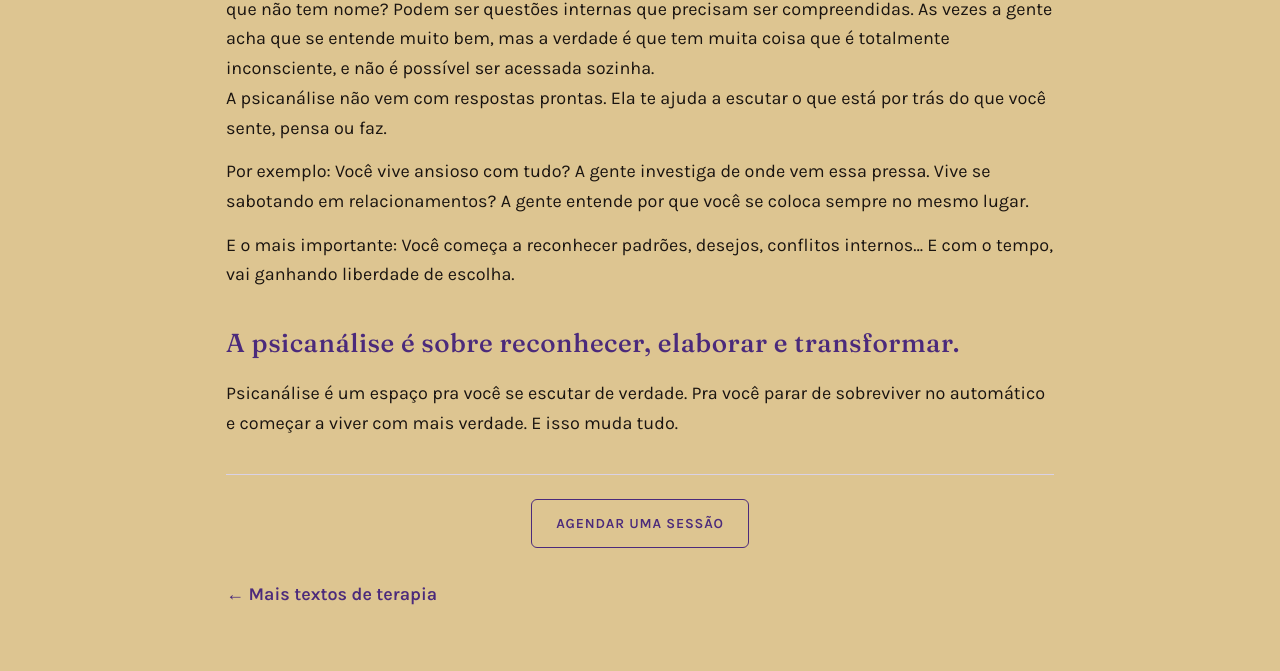
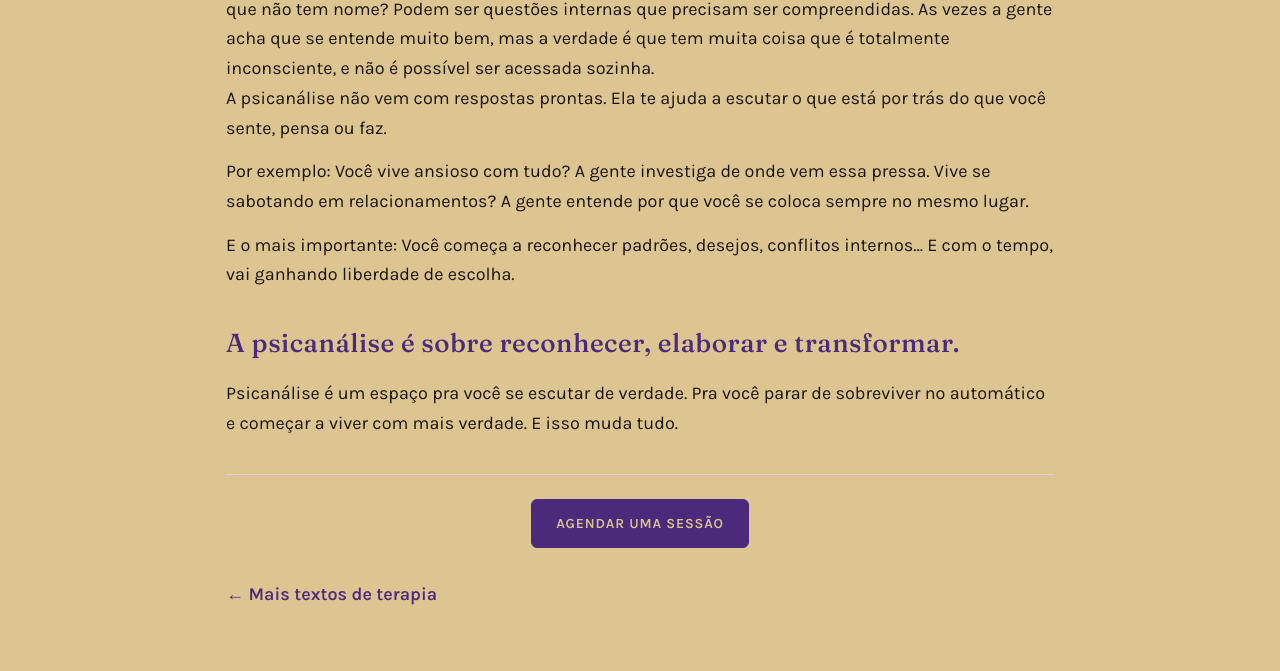
Before and after one commit to pereiracassio/pereiracassio.github.io, a website: page blog/como-a-psicanalise-pode-te-ajudar.html in a window 1280 px wide. Shown: the part 999-1670 px from the top of the page. Drawn offline with Linux system fonts and the light colour scheme.

Commit message:
Blog: atualiza as páginas das postagens

```diff
--- a/blog/como-a-psicanalise-pode-te-ajudar.html
+++ b/blog/como-a-psicanalise-pode-te-ajudar.html
@@ -46,7 +46,7 @@
 <h2 class="blog-h2">A psicanálise é sobre reconhecer, elaborar e transformar.</h2>
 <p class="blog-p">Psicanálise é um espaço pra você se escutar de verdade. Pra você parar de sobreviver no automático e começar a viver com mais verdade. E isso muda tudo.</p>
 
-        <div class="blog-fim"><a class="blog-botao" href="https://wa.me/message/M73L2KE2I4OYB1" target="_blank" rel="noopener">Agendar uma sessão</a></div>
+        <div class="blog-fim"><a class="blog-botao cheio" href="https://wa.me/5511970404508?text=Oi%2C%20C%C3%A1ssio!%20Li%20o%20texto%20*Como%20a%20Psican%C3%A1lise%20pode%20te%20ajudar*%20no%20seu%20site%20e%20quero%20saber%20como%20funcionam%20as%20sess%C3%B5es." target="_blank" rel="noopener">Agendar uma sessão</a></div>
         <a class="blog-voltar" href="/assunto/terapia.html">← Mais textos de terapia</a>
     </main>
 
```
Also changed, not shown: blog/o-narcisismo-e-a-sua-autoestima.html (+1 -1 lines).
